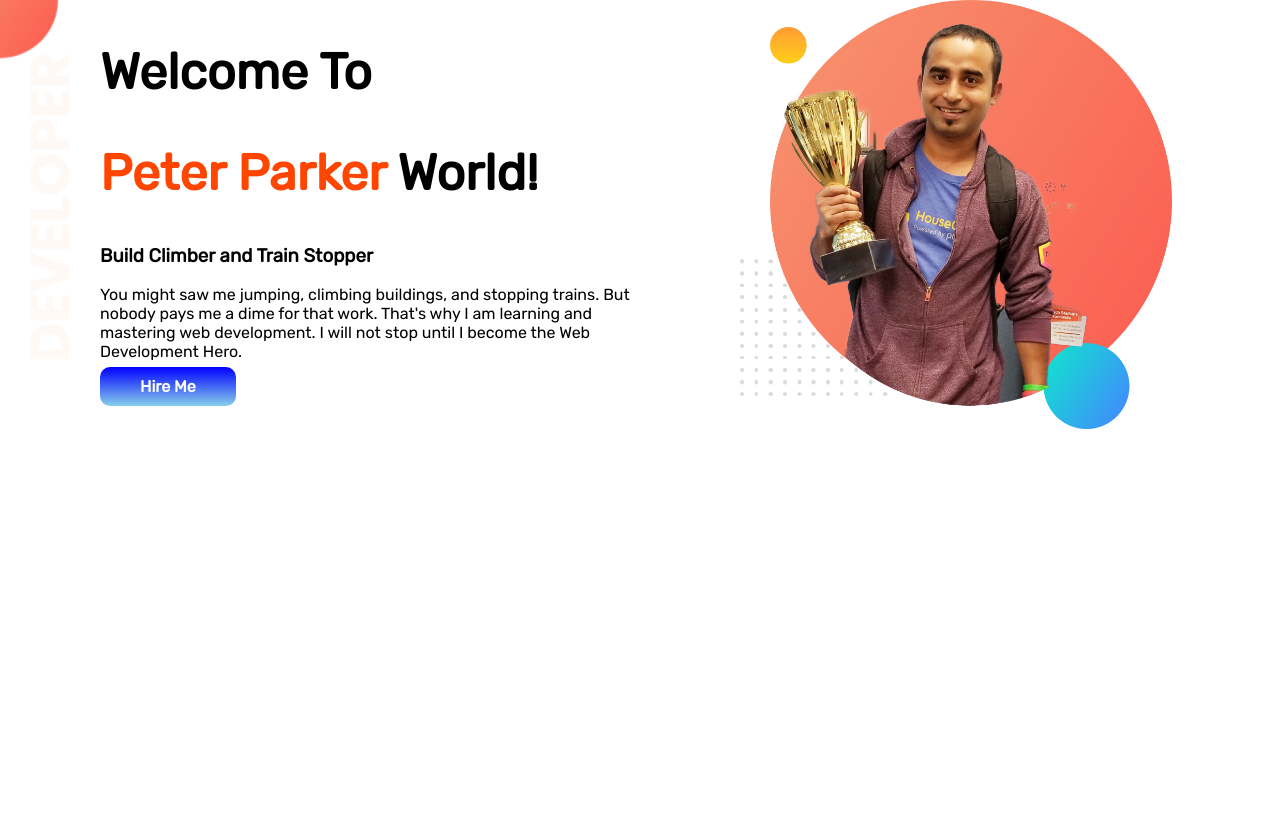
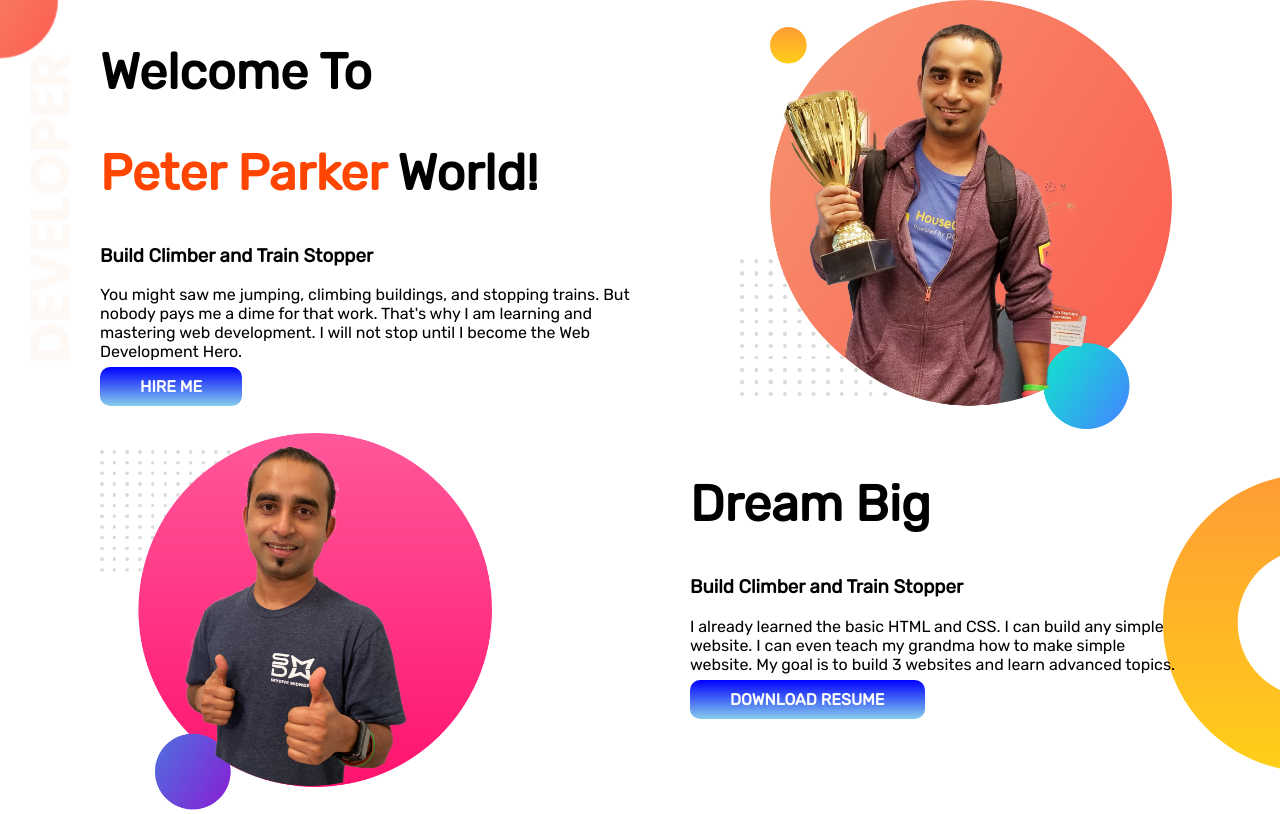
Before and after one commit to Aseer132051/my-fast-website, a plain HTML site: page index.html in a window 1280 px wide. Drawn offline with Linux system fonts and the light colour scheme.

Commit message:
second commit

```diff
--- a/index.html
+++ b/index.html
@@ -13,7 +13,7 @@
 </head>
 
 <body>
-    <section class="first-part">
+    <section class="flex-part top-banner">
         <div class="half-width">
             <h1>Welcome To </h1>
             <h1><span class="orange">Peter Parker</span> World!</h1>
@@ -23,13 +23,26 @@
                 That's why I am learning and mastering web development. I will not stop until I become the Web
                 Development
                 Hero.</p>
-            <a class="button" target="_blank" href="https://www.facebook.com/">Hire Me</a>
+            <a class="button" target="_blank" href="https://www.facebook.com/">HIRE ME</a>
         </div>
         <div class="half-width">
             <img src="images/jhankar.png" alt="">
         </div>
     </section>
+    <section class="flex-part middle-banner">
+        <div class="half-width">
+            <img src="images/jhankar2.png" alt="">
+        </div>
+        <div class="half-width">
+            <h1>Dream Big </h1>
+            <h3>Build Climber and Train Stopper</h3>
+            <p>I already learned the basic HTML and CSS. I can build any simple website. I can even teach my grandma how
+                to make simple website. My goal is to build 3 websites and learn advanced topics.</p>
+            <a class="button" target="_blank"
+                href="https://github.com/Aseer132051/my-fast-website/blob/main/index.html">DOWNLOAD RESUME</a>
+        </div>
 
+    </section>
 
 </body>
 
--- a/style.css
+++ b/style.css
@@ -5,14 +5,23 @@ body{
 h1{
     font-size: 50px;
 }
-.first-part{
+.flex-part{
     display: flex;
-    background-image: url(images/top-banner.png);
+    }
+    .top-banner{
+        background-image: url(images/top-banner.png);
     background-repeat: no-repeat;
     }
+    .middle-banner{
+        background-image: url(images/dream-bg.png);
+    background-repeat: no-repeat;
+    background-position: right;
+    padding-right: 100px;
+    }
 .half-width{
-    margin-left: 100px;
+     margin-left: 100px;
     width: 50%;
+   /*padding-left: 5%;*/
 }
 .half-width img{
    width: 80%;
```
